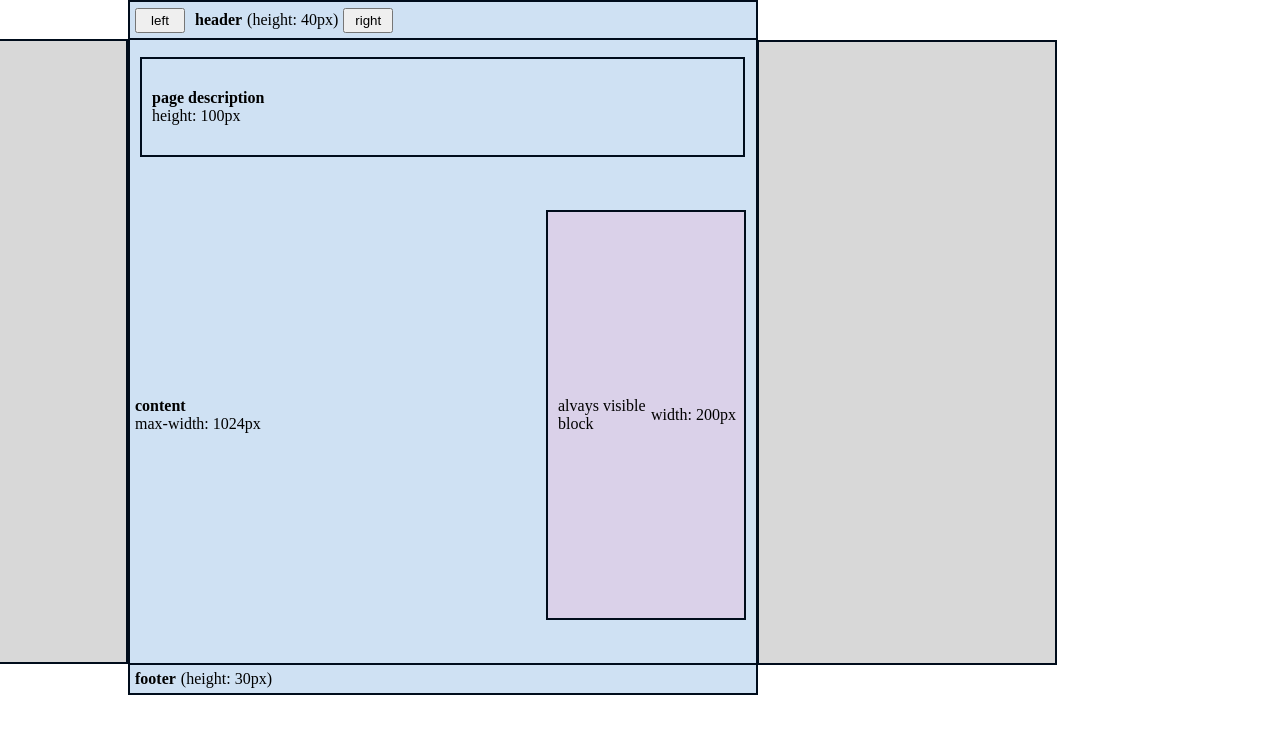
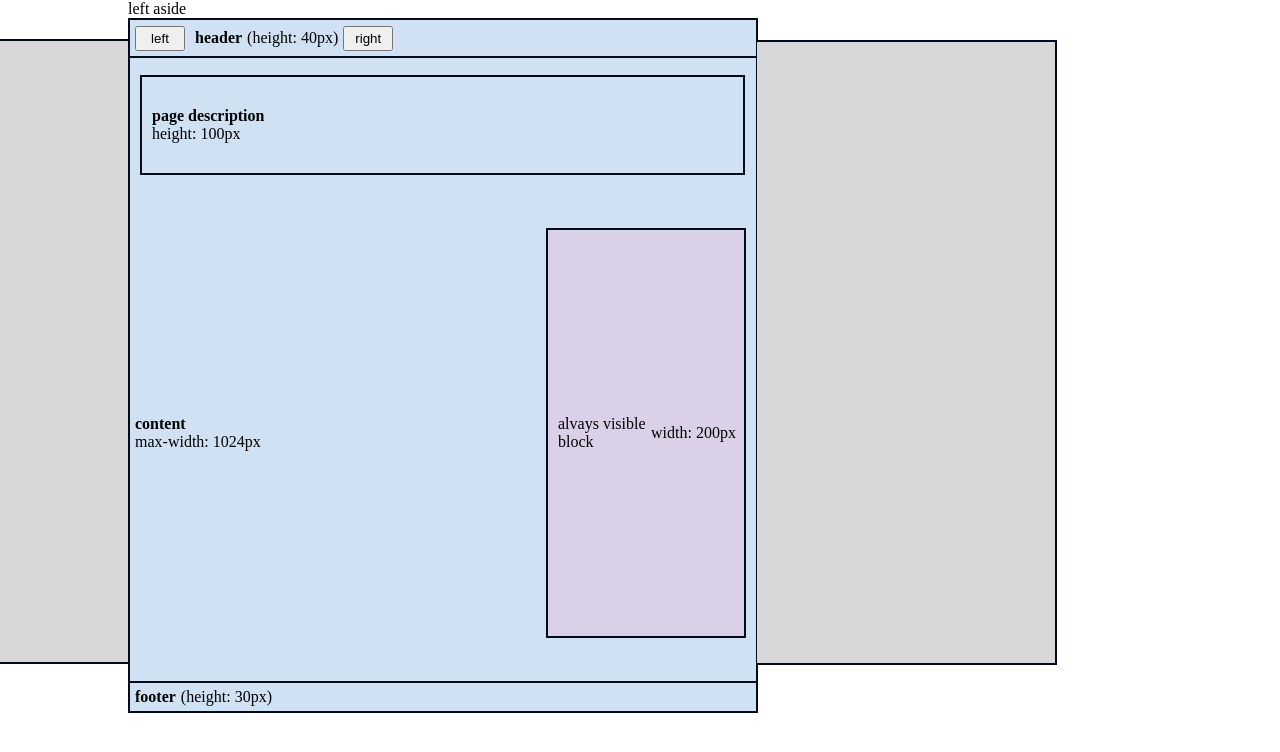
Before and after one commit to sas2job/TR-Logic, a plain HTML site: page index.html in a window 1280 px wide. Drawn offline with Linux system fonts and the light colour scheme.

Commit message:
Корректировка border

```diff
--- a/index.html
+++ b/index.html
@@ -10,11 +10,13 @@
 </head>
 <body>
   <div class="container wrapper">
+    left aside
    <style>
    [data-panel="left"] {
     width: 300px;
     height: 625px;
     border: 2px solid #000c1b;
+    border-right: none;
     background-color: #d8d8d8;
     position: absolute;
     left: -300px;
@@ -31,7 +33,16 @@
 	  <div data-panel="left" style="">
 
 	  </div>
-	  <div data-panel="right" style="position: absolute; top: 40px; right: 95px; width: 300px; height: 625px; border: 2px solid #000c1b;; background-color: #d8d8d8;">
+	  <div data-panel="right" style="
+    position: absolute;
+    top: 40px;
+    right: 95px;
+    width: 300px;
+    height: 625px;
+    border: 2px solid #000c1b;
+    border-left: none;
+    background-color: #d8d8d8;
+    ">
 	  </div>
       <div class="page-content">
         <div class="page-content__title">
```
